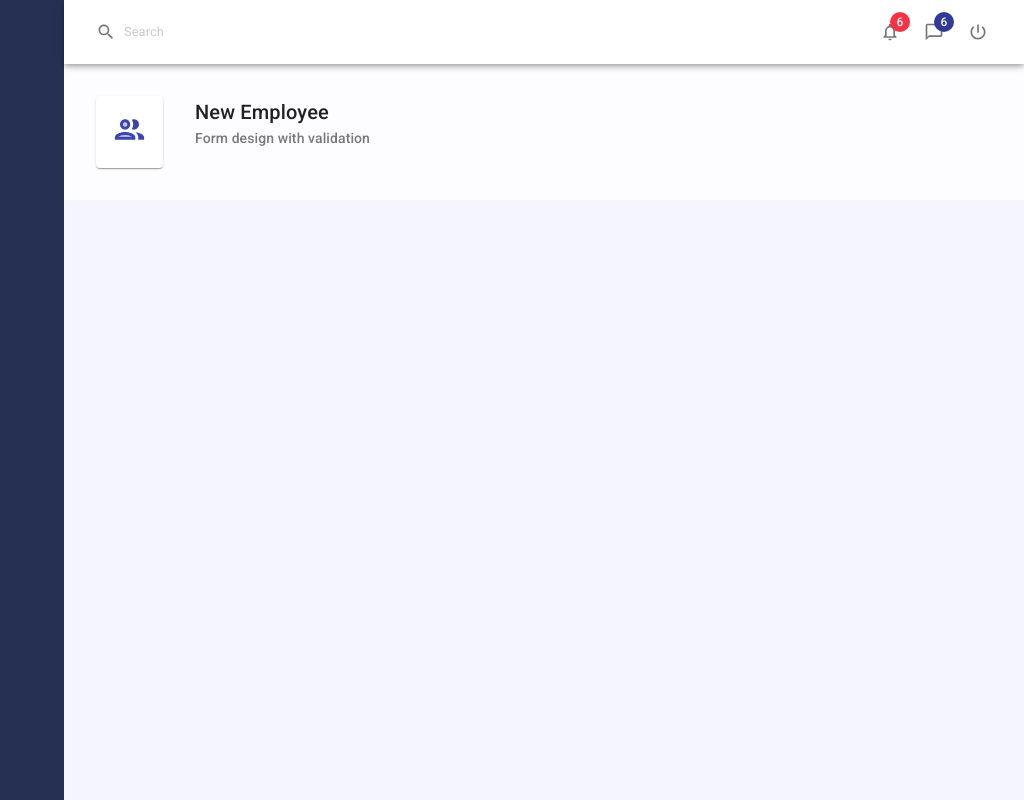
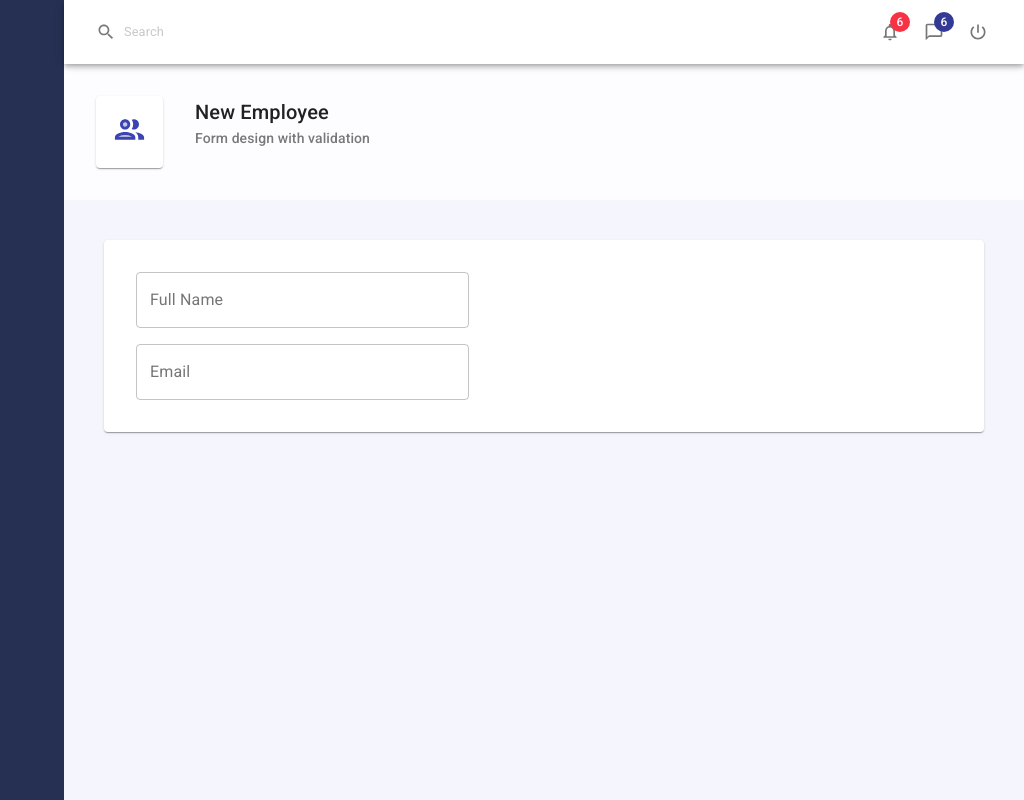
Before and after one commit to Vinoth6194/react_matui, a React (Create React App) app: page / in a window 1280 px wide. Shown: the whole page, without its empty margins (256-1280 px from the left). Built offline with nearby package versions, Linux system fonts and the light colour scheme.

Commit message:
fullname email textfields

```diff
--- a/src/components/pages/Employees/EmployeeForm.js
+++ b/src/components/pages/Employees/EmployeeForm.js
@@ -1,7 +1,58 @@
-import React from "react";
+import { Grid, makeStyles, TextField } from "@material-ui/core";
+import React, { useState } from "react";
+const useStyles = makeStyles((theme) => ({
+  root: {
+    "& .MuiFormControl-root": {
+      width: "80%",
+      margin: theme.spacing(1),
+    },
+  },
+}));
+const initialFValues = {
+  id: 0,
+  fullName: "",
+  email: "",
+  mobile: "",
+  city: "",
+  gender: "male",
+  departmentId: "",
+  hireDate: new Date(),
+  isPermanent: false,
+};
 
 function EmployeeForm() {
-  return <div></div>;
+  const classes = useStyles();
+  const [values, setValues] = useState(initialFValues);
+  const handleInputChange = (e) => {
+    const { name, value } = e.target;
+    setValues({
+      ...values,
+      [name]: value,
+    });
+  };
+  return (
+    <form className={classes.root}>
+      <Grid container>
+        <Grid item xs={6}>
+          <TextField
+            variant="outlined"
+            label="Full Name"
+            value={values.fullName}
+            name="fullName"
+            onChange={handleInputChange}
+          />
+          <TextField
+            variant="outlined"
+            label="Email"
+            value={values.email}
+            name="email"
+            onChange={handleInputChange}
+          />
+        </Grid>
+        <Grid item xs={6}></Grid>
+      </Grid>
+    </form>
+  );
 }
 
 export default EmployeeForm;
--- a/src/components/pages/Employees/Employees.js
+++ b/src/components/pages/Employees/Employees.js
@@ -2,8 +2,16 @@ import React from "react";
 import PageHeader from "../../PageHeader";
 import EmployeeForm from "./EmployeeForm";
 import PeopleOutlineTwoToneIcon from "@material-ui/icons/PeopleOutlineTwoTone";
-
+import Paper from "@material-ui/core/Paper";
+import { makeStyles } from "@material-ui/core";
+const useStyles = makeStyles((theme) => ({
+  pageContent: {
+    margin: theme.spacing(5),
+    padding: theme.spacing(3),
+  },
+}));
 function Employee() {
+  const classes = useStyles();
   return (
     <>
       <PageHeader
@@ -11,7 +19,9 @@ function Employee() {
         subTitle="Form design with validation"
         icon={<PeopleOutlineTwoToneIcon fontSize="large" />}
       ></PageHeader>
-      <EmployeeForm />
+      <Paper className={classes.pageContent}>
+        <EmployeeForm />
+      </Paper>
     </>
   );
 }
```
